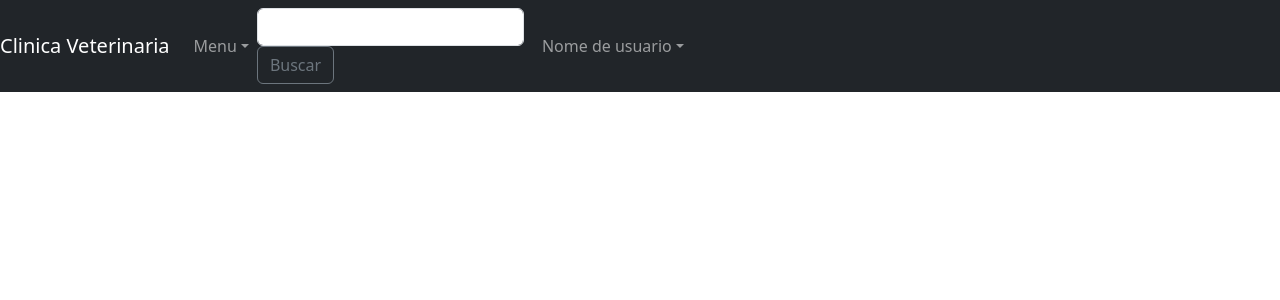
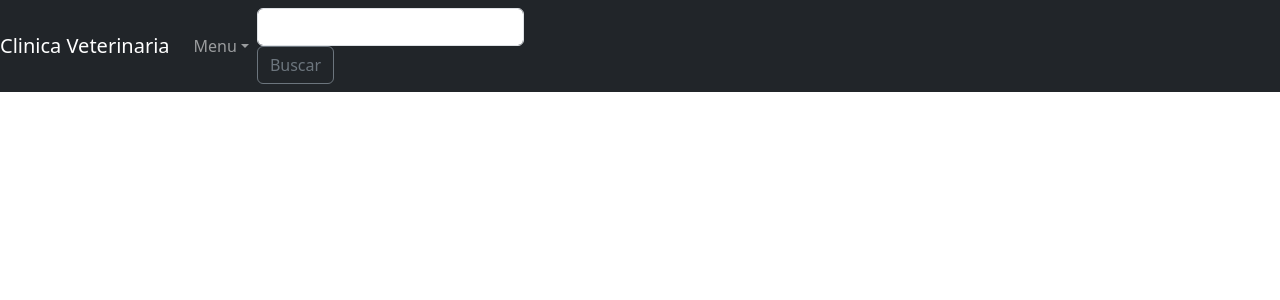
Before and after one commit to anleaes/2023-02-UDWMJ-GRUPO-05, a Django app: template clinica_veterinaria/templates/base.html in a window 1280 px wide. Shown: the top 300 px of the page. Run offline with Django 3.2, Linux system fonts and the light colour scheme; the template is opened without the code that fills it, so the values that code supplies are empty; some libraries are stand-ins or nearby versions.

Commit message:
alterado o base_html

```diff
--- a/clinica_veterinaria/templates/base.html
+++ b/clinica_veterinaria/templates/base.html
@@ -34,17 +34,6 @@
             <form action="#" method="GET" class="form-inline my-2 my-md-0" style="margin-right: 10px">
                 <input class="form-control" name="query" type="text" aria-label="Buscar" style="margin-right: 10px">
                 <button class="btn btn-outline-secondary my-2 my-sm-0" type="submit">Buscar</button>
-            </form>
-                <ul class="navbar-nav">
-                    <li class="nav-item dropdown">
-                        <a class="nav-link dropdown-toggle" href="#" id="dropdown05" data-toggle="dropdown" aria-haspopup="true" aria-expanded="false">Nome de usuario</a>
-                        <div class="dropdown-menu" aria-labelledby="dropdown05">
-                            <a class="dropdown-item" href="#">Trocar senha</a>
-                            <a class="dropdown-item" href="#">Conta</a>
-                            <a class="dropdown-item" href="#">Sair</a>
-                        </div>
-                    </li>
-                </ul>
         </div>
     </nav>
 
```
